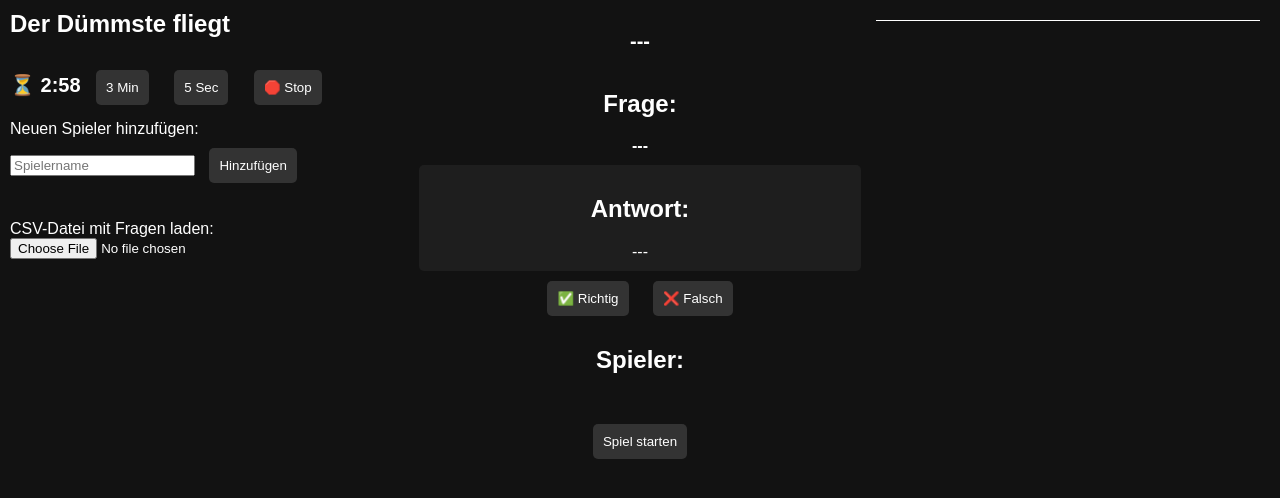
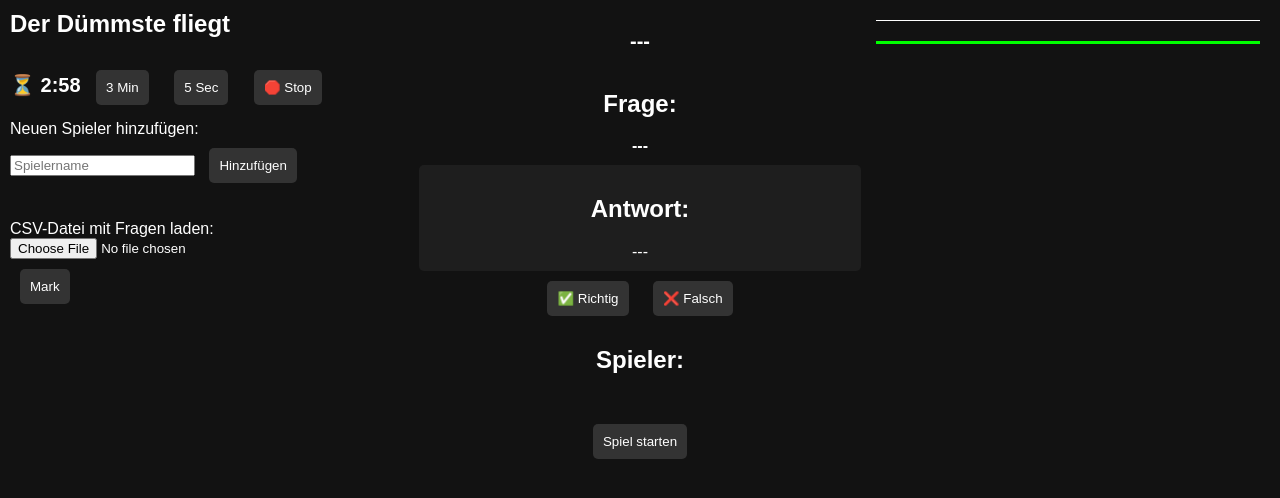
Before and after one commit to dasJoshy/DDf, a plain HTML site: page index.html in a window 1280 px wide. Both pictures are taken after a click on the button "3 Min". Drawn offline with Linux system fonts and the light colour scheme.

Commit message:
Update index.html

```diff
--- a/index.html
+++ b/index.html
@@ -1,5 +1,6 @@
 <!DOCTYPE html>
 <html lang="de">
+
 <head>
     <meta charset="UTF-8">
     <meta name="viewport" content="width=device-width, initial-scale=1.0">
@@ -19,6 +20,7 @@
             height: 100vh;
             position: relative;
         }
+
         #timerContainer {
             position: absolute;
             top: 60px;
@@ -26,17 +28,22 @@
             font-size: 20px;
             font-weight: bold;
         }
-        #addPlayerContainer, #csvContainer {
+
+        #addPlayerContainer,
+        #csvContainer {
             position: absolute;
             left: 10px;
             text-align: left;
         }
+
         #addPlayerContainer {
             top: 120px;
         }
+
         #csvContainer {
             top: 220px;
         }
+
         #title {
             position: absolute;
             top: 10px;
@@ -44,6 +51,7 @@
             font-size: 24px;
             font-weight: bold;
         }
+
         #mainContent {
             display: flex;
             flex-direction: column;
@@ -52,11 +60,13 @@
             margin-top: 20px;
             width: 100%;
         }
+
         .question-box {
             font-size: 16px;
             font-weight: bold;
             text-align: center;
         }
+
         .answer-box {
             margin-top: 10px;
             font-size: 16px;
@@ -69,6 +79,7 @@
             word-wrap: break-word;
             text-align: center;
         }
+
         .btn {
             margin: 10px;
             padding: 10px;
@@ -78,9 +89,11 @@
             border: none;
             border-radius: 5px;
         }
+
         .btn:hover {
             background-color: #555;
         }
+
         #log {
             position: absolute;
             top: 20px;
@@ -92,15 +105,23 @@
             border-top: 1px solid white;
             padding-top: 10px;
         }
+
         .log-entry {
             text-align: left;
             margin: 5px 0;
             font-size: 16px;
         }
+
         .red-line {
-            border-top: 2px solid red;
+            border-top: 3px solid rgb(255, 15, 15);
             margin: 10px 0;
         }
+
+        .green-line {
+            border-top: 3px solid rgb(0, 255, 0);
+            margin: 10px 0;
+        }
+
         .player {
             margin: 10px;
             padding: 10px;
@@ -110,15 +131,18 @@
             background-color: #1e1e1e;
             border-radius: 10px;
         }
+
         .hearts {
             color: red;
             font-size: 20px;
         }
+
         #currentPlayer {
             margin-top: 10px;
             font-size: 20px;
             font-weight: bold;
         }
+
         #players {
             display: flex;
             flex-wrap: wrap;
@@ -128,6 +152,7 @@
         }
     </style>
 </head>
+
 <body>
     <div id="title">Der Dümmste fliegt</div>
 
@@ -146,7 +171,8 @@
 
     <div id="csvContainer">
         <label>CSV-Datei mit Fragen laden:</label><br>
-        <input type="file" id="csvInput" accept=".csv" onchange="loadQuestions()">
+        <input type="file" id="csvInput" accept=".csv" onchange="loadQuestions()"><br>
+        <button class="btn" onclick="addRedLineToLog()">Mark</button>
     </div>
 
     <div id="mainContent">
@@ -192,7 +218,7 @@
             }
 
             const reader = new FileReader();
-            reader.onload = function(event) {
+            reader.onload = function (event) {
                 const text = event.target.result;
                 const lines = text.split(/\r?\n/).filter(line => line.trim().length > 0);
                 questions = lines.map(line => {
@@ -255,7 +281,6 @@
         function nextQuestion() {
             if (!gameStarted) return;
 
-            // Find the next player with lives greater than 0
             let alivePlayers = players.filter(player => player.lives > 0);
             if (alivePlayers.length === 0) {
                 alert("Keine Spieler mit Leben mehr! Spiel beendet.");
@@ -276,14 +301,14 @@
             logBox.scrollTop = logBox.scrollHeight;
 
             currentQuestion++;
-            currentPlayerIndex = (currentPlayerIndex + 1) % alivePlayers.length; // Rotate through alive players only
+            currentPlayerIndex = (currentPlayerIndex + 1) % alivePlayers.length;
         }
 
         function markAnswer(correct) {
             if (!gameStarted) return;
 
             let logBox = document.getElementById("log");
-            let resultText = correct ? "Richtig" : "Falsch";
+            let resultText = correct ? "✅ Richtig" : "❌ Falsch";
             let logEntry = `<p class="log-entry">${resultText}</p><p class="log-entry">---</p>`;
             logBox.innerHTML += logEntry;
             logBox.scrollTop = logBox.scrollHeight;
@@ -299,6 +324,7 @@
 
         function startTimer(seconds) {
             clearInterval(timerInterval);
+            addGreenLineToLog();
             let timeLeft = seconds;
             updateTimerDisplay(timeLeft);
 
@@ -325,9 +351,17 @@
         }
 
         function addRedLineToLog() {
-            document.getElementById("log").innerHTML += `<div class="red-line"></div>`;
-            document.getElementById("log").scrollTop = document.getElementById("log").scrollHeight;
+            const logBox = document.getElementById("log");
+            logBox.innerHTML += `<div class="red-line"></div>`;
+            logBox.scrollTop = logBox.scrollHeight;
+        }
+
+        function addGreenLineToLog() {
+            const logBox = document.getElementById("log");
+            logBox.innerHTML += `<div class="green-line"></div>`;
+            logBox.scrollTop = logBox.scrollHeight;
         }
     </script>
 </body>
+
 </html>
```
